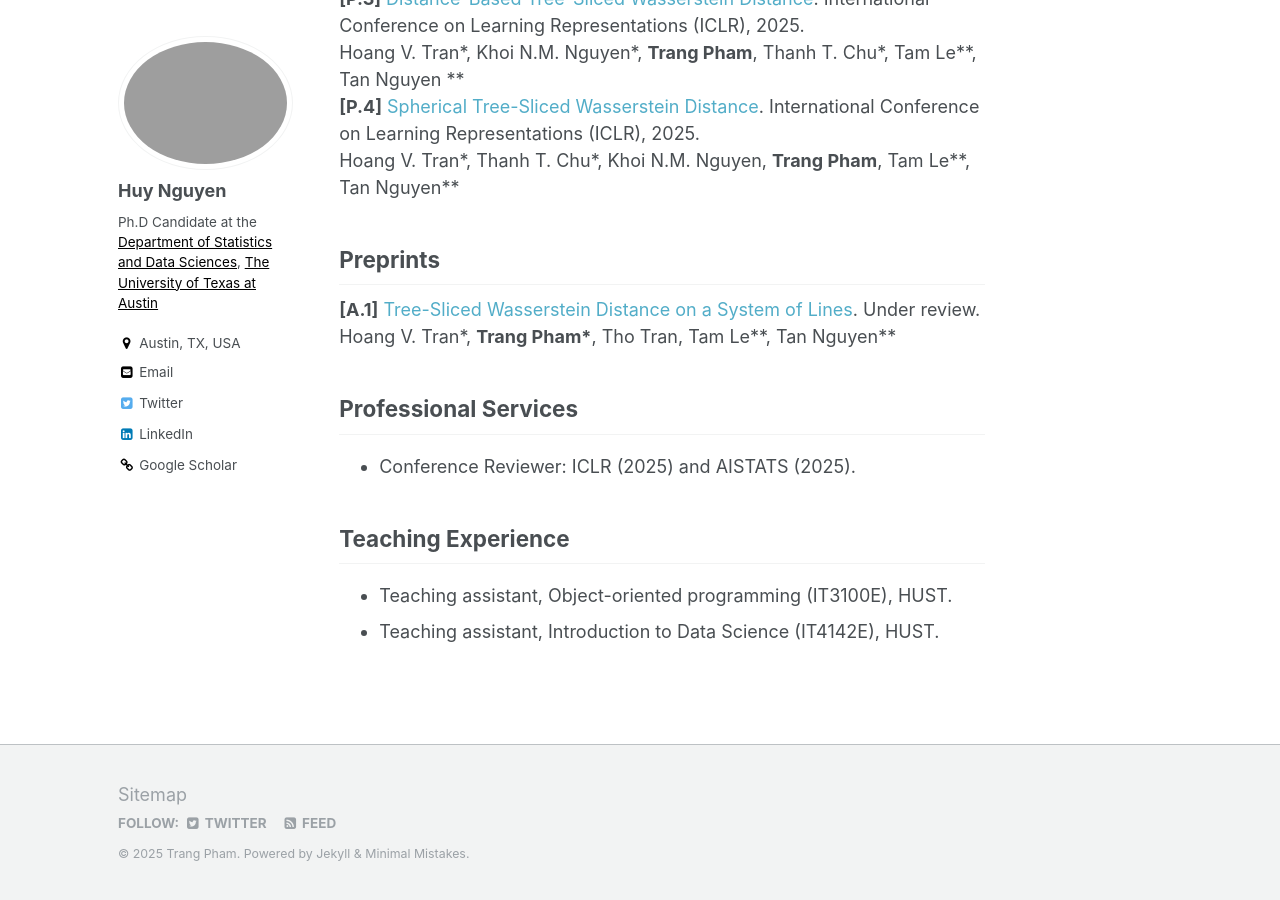
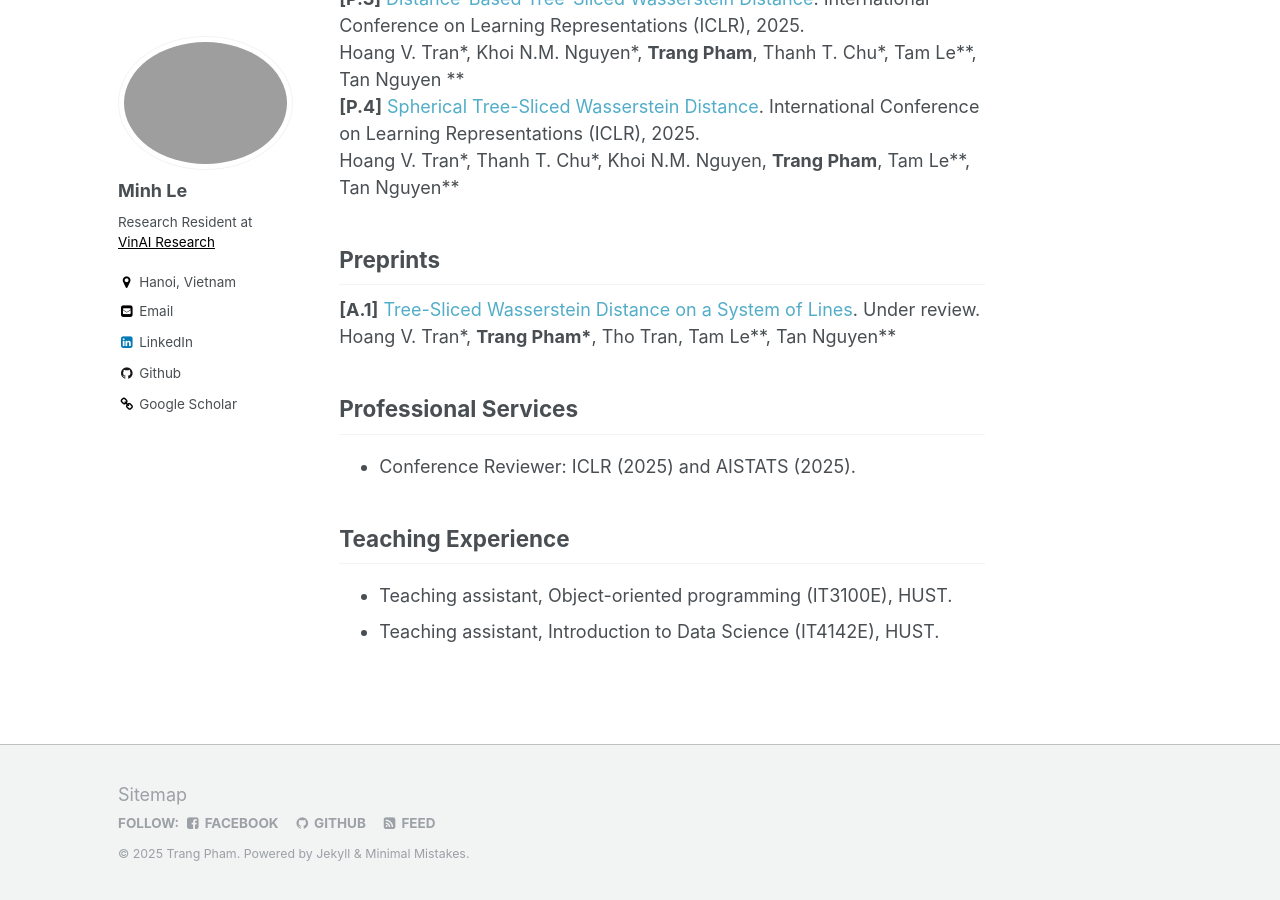
Before and after one commit to snowwhite2011/huyentrang0811.github.io, a Jekyll site: the page built from _pages/about.md, in a window 1280 px wide and 900 px high, scrolled down 1223 px. Built offline with Jekyll 4.4.1, drawn with Linux system fonts in a browser that asks for light colours.

Commit message:
Update _config.yml

```diff
--- a/_config.yml
+++ b/_config.yml
@@ -10,10 +10,10 @@ locale                   : "en-US"
 title                    : "Trang Pham"
 title_separator          : "-"
 name                     : &name "Trang Pham"
-description              : &description "Research resident at VinAI Research"
-url                      : https://huyentrang0811.github.io # the base hostname & protocol for your site e.g. "https://mmistakes.github.io"
+description              : &description "Research Resident at VinAI Research"
+url                      : https://github.com/snowwhite2011/huyentrang0811.github.io # the base hostname & protocol for your site e.g. "https://mmistakes.github.io"
 baseurl                  : "" # the subpath of your site, e.g. "/blog"
-repository               : "snowwhite2011/huyentrang0811.github.io"
+repository               : "minhchuyentoancbn/minhchuyentoancbn.github.io"
 teaser                   :  # filename of teaser fallback teaser image placed in /images/, .e.g. "500x300.png"
 breadcrumbs              : false # true, false (default)
 words_per_minute         : 160
@@ -56,9 +56,9 @@ yandex_site_verification :
 
 # Social Sharing
 twitter:
-  username               : &twitter "@HuyNguy63796499"
+  username               :
 facebook:
-  username               :
+  username               : &facebook "twinkle0811"
   app_id                 :
   publisher              :
 og_image                 : "site-logo.png" # Open Graph/Twitter default site image
@@ -78,15 +78,15 @@ analytics:
 
 # Site Author
 author:
-  name             : "Huy Nguyen"
-  avatar           : "huynm.jpeg"
+  name             : "Minh Le"
+  avatar           : "minhchuyentoancbn.jpg"
 #  bio              : "Ethnographer of computation and computational ethnographer. <br> <br> Assistant Professor at UC San Diego: <ul><li><a style='color: black;' href='http://communication.ucsd.edu'>Department of Communication</a></li> <li><a style='color: black;' href='http://hdsi.ucsd.edu'>Halıcıoğlu Data Science Institute</a></li></ul>"
 #  bio              : "Ethnographer of computation and computational ethnographer. <br> <br> Assistant Professor at UC San Diego, in <ul> <li><a style="color: black;" href="http://communication.ucsd.edu">Department of Communication</a></li> <li><a style="color: black;" href="http://hdsi.ucsd.edu">Halıcıoğlu Data Science Institute</a></li> <li><a style="color: black;" href="http://ipe.ucsd.edu">Institute for Practical Ethics</a></li> </ul>"
-  bio              : "Ph.D Candidate at the <a style='color: black;' href='https://stat.utexas.edu/'>Department of Statistics and Data Sciences</a>, <a style='color: black;' href='https://www.utexas.edu/'>The University of Texas at Austin</a>"
-  location         : "Austin, TX, USA"
+  bio              : "Research Resident at <a style='color: black;' href='https://research.vinai.io/'>VinAI Research</a>"
+  location         : "Hanoi, Vietnam"
   employer         :
-  googlescholar    : "https://scholar.google.com/citations?user=_YYwzhQAAAAJ&hl=en"
-  email            : "huynm@utexas.edu"
+  googlescholar    : "https://scholar.google.com/citations?view_op=list_works&hl=en&user=KaEuJeUAAAAJ"
+  email            : "pvhtrang0811@gmail.com"
   uri              :
   bitbucket        :
   codepen          :
@@ -94,17 +94,17 @@ author:
   flickr           :
   facebook         :
   foursquare       :
-  github           :
+  github           : "PhamVuHuyenTrang"
   google_plus      :
   keybase          :
   instagram        :
   lastfm           :
-  linkedin         : "huy-nguyen-081199"
+  linkedin         : "huyen-trang-04a111251"
   pinterest        :
   soundcloud       :
   steam            :
   tumblr           :
-  twitter          : "@huynm99"
+  twitter          :
   vine             :
   weibo            :
   xing             :
@@ -253,7 +253,7 @@ sass:
 permalink: /:categories/:title/
 # paginate: 5 # amount of posts to show
 # paginate_path: /page:num/
-timezone: America/Los_Angeles # http://en.wikipedia.org/wiki/List_of_tz_database_time_zones
+timezone: Asia/Bangkok # http://en.wikipedia.org/wiki/List_of_tz_database_time_zones
 
 
 # Plugins
```
